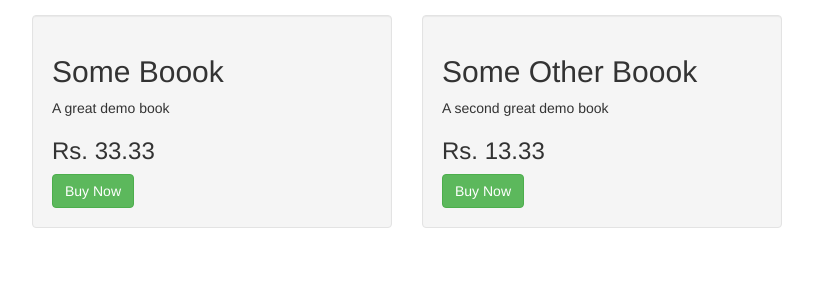
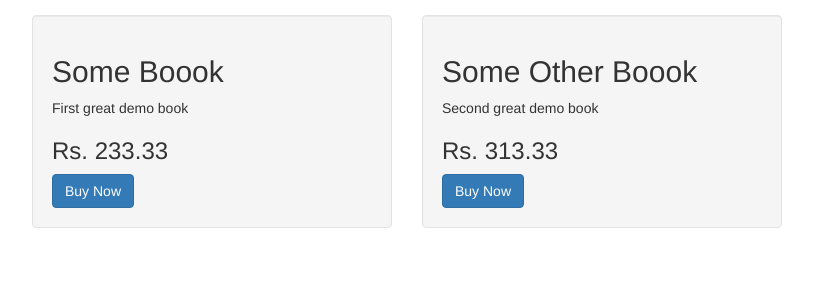
Before and after one commit to ashokdey/react-universal, a React app: page / in a window 1280 px wide. Shown: the top 300 px of the page, without its empty margins (38-851 px from the left). Built offline with nearby package versions, Linux system fonts and the light colour scheme.

Commit message:
minor changes

```diff
--- a/src/components/pages/Book.jsx
+++ b/src/components/pages/Book.jsx
@@ -10,7 +10,7 @@ export default class Book extends Component{
                         <h2>{this.props.book.title}</h2>
                         <p>{this.props.book.description}</p>
                         <h3>Rs. {this.props.book.price}</h3>
-                        <Button bsStyle="success">Buy Now</Button>
+                        <Button bsStyle="primary">Buy Now</Button>
                     </Col>
                 </Row>
             </Well>
--- a/src/reducers/booksReducers.js
+++ b/src/reducers/booksReducers.js
@@ -5,14 +5,14 @@
 export default function bookReducers (state = {books: [{
         id: 1001,
         title: 'Some Boook',
-        description: 'A great demo book',
-        price: 33.33
+        description: 'First great demo book',
+        price: 233.33
     },
     {
         id: 1002,
         title: 'Some Other Boook',
-        description: 'A second great demo book',
-        price: 13.33
+        description: 'Second great demo book',
+        price: 313.33
     }]}, action) {
 
     switch(action.type) {
```
Also changed, not shown: public/static/bundle.js.
